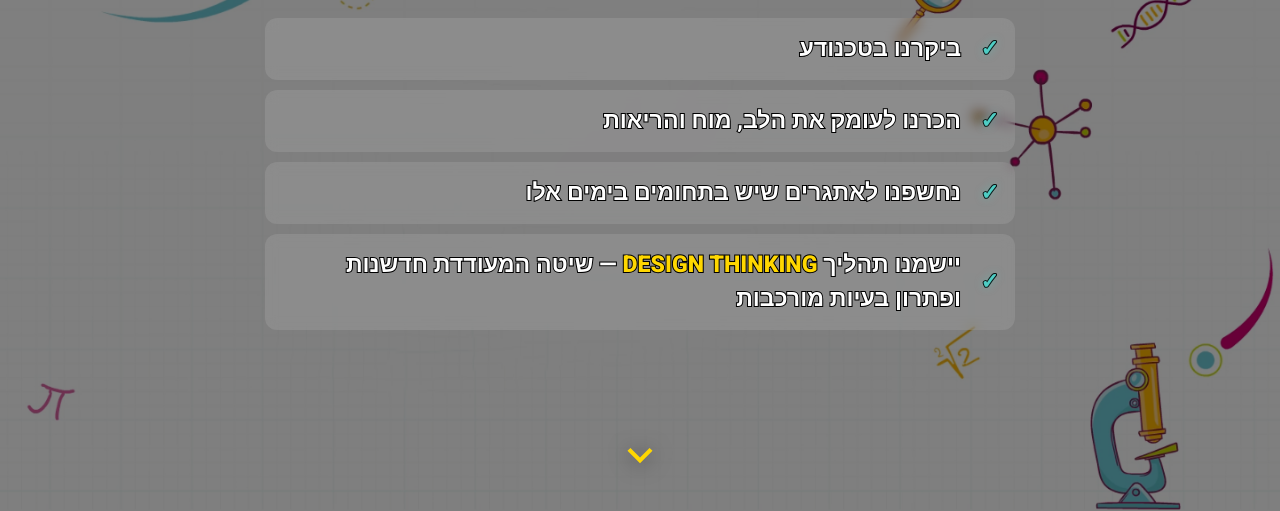
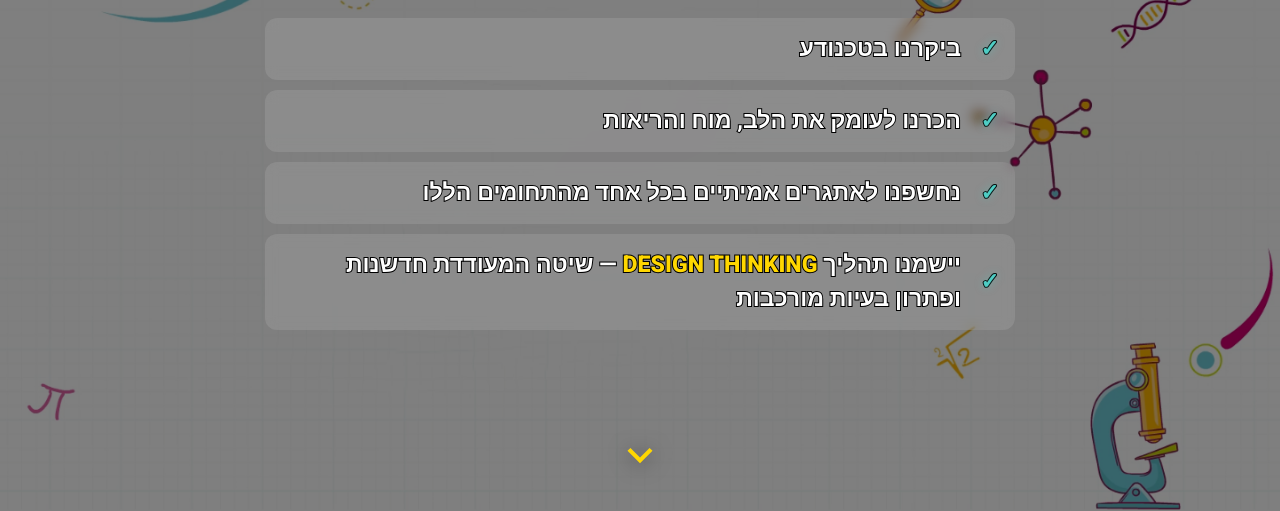
Before and after one commit to snirsnir/foreveryoungday, a plain HTML site: page zoom.html in a window 1280 px wide. Shown: the part 288-799 px from the top of the page. Drawn offline with Linux system fonts and the light colour scheme.

Commit message:
Update zoom.html

```diff
--- a/zoom.html
+++ b/zoom.html
@@ -494,7 +494,7 @@
     <ul>
       <li>ביקרנו בטכנודע</li>
       <li>הכרנו לעומק את הלב, מוח והריאות</li>
-      <li>נחשפנו לאתגרים שיש בתחומים בימים אלו</li>
+      <li>נחשפנו לאתגרים אמיתיים בכל אחד מהתחומים הללו</li>
       <li>יישמנו תהליך <span class="dt-label">DESIGN THINKING</span> — שיטה המעודדת חדשנות ופתרון בעיות מורכבות</li>
     </ul>
   </div>
```
